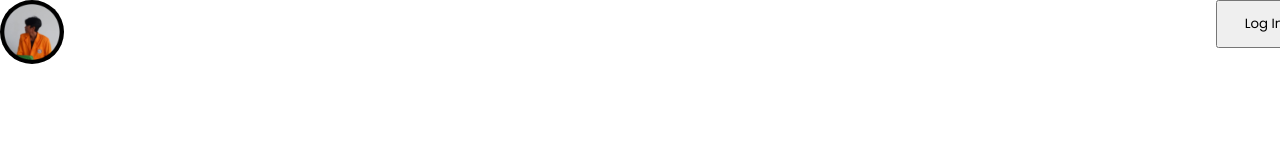
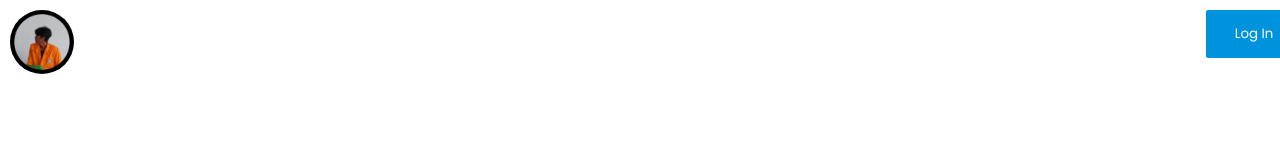
Before and after one commit to ilhamsetiawanz/tugas_akhir, a plain HTML site: page index.html in a window 1280 px wide. Shown: the top 160 px of the page. Drawn offline with Linux system fonts and the light colour scheme.

Commit message:
perubahan terbaru ini

```diff
--- a/asset/style/syle.css
+++ b/asset/style/syle.css
@@ -11,6 +11,10 @@ body{
     width: 1440px;
 }
 
+header{
+    height: 10rem;
+    padding: 10px 10px;
+}
 .icon{
     display: flex;
     flex-direction: row;
@@ -31,4 +35,15 @@ body{
 .log, .sign{
     height: 3rem;
     width: 6rem;
+    color: #fff;
+    background-color: #0093dd;
+    border: none;
+    border-radius: 2px;
 }
+
+.log:hover, .sign:hover{
+    color: #0093dd;
+    background-color: transparent;
+    border: 2px solid #0093dd;
+    border-radius: 2px;
+}
```
